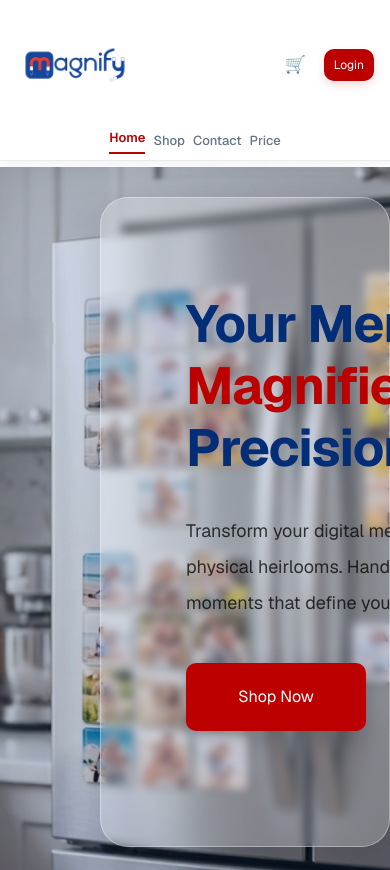
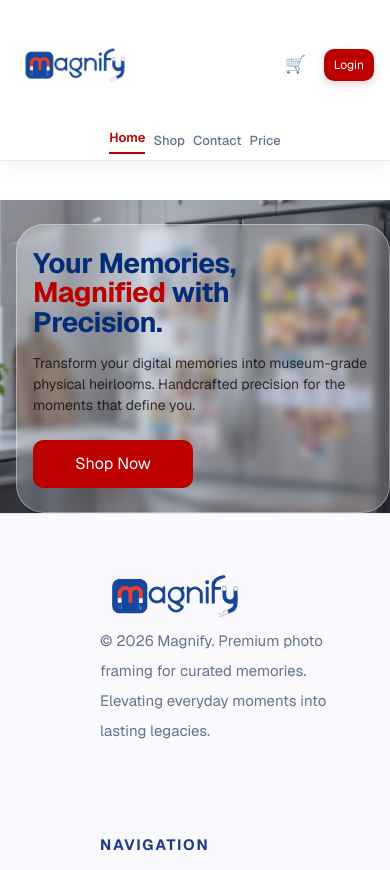
Before and after one commit to Neon-Labz/fridge-magnet-frame-frontend, a Next.js app: page / in a window 390 px wide. Shown: the top 870 px of the page. Built offline with nearby package versions, Linux system fonts and the light colour scheme.

Commit message:
fix(website): tighten mobile hero spacing

```diff
--- a/src/components/website/Hero.tsx
+++ b/src/components/website/Hero.tsx
@@ -6,7 +6,7 @@ export default function Hero() {
   const router = useRouter();
 
   return (
-    <section className="relative mt-[75px] h-[782px] w-full overflow-hidden">
+    <section className="relative mt-[108px] md:mt-[75px] h-auto md:h-[782px] w-full overflow-hidden">
 
       {/* BACKGROUND IMAGE */}
       <div
@@ -20,37 +20,31 @@ export default function Hero() {
       <div className="absolute inset-0 bg-[#002B73]/20" />
 
       {/* CONTENT */}
-      <div className="relative z-10 flex h-full items-start pl-[100px] pt-[30px]">
+      <div className="relative z-10 flex flex-col md:flex-row h-auto md:h-full items-start md:items-stretch pl-4 md:pl-[100px] pt-6 md:pt-[30px]">
 
         {/* GLASS BOX */}
         <div
-          className="
+          className={
+            `
             relative
-            h-[650px]
-            w-[600px]
+            h-auto md:h-[650px]
+            w-full md:w-[600px]
+            max-w-full
             rounded-[28px]
             border
             border-white/35
             bg-[rgba(255,255,255,0.22)]
             backdrop-blur-[4px]
             shadow-[0_10px_40px_rgba(0,0,0,0.15)]
-          "
+          `
+          }
         >
 
           {/* TEXT CONTAINER */}
-          <div className="absolute px-[30px] left-[55px] top-[95px] w-[620px]">
+          <div className="relative md:absolute px-4 md:px-[30px] md:left-[55px] md:top-[95px] md:w-[620px] py-6 md:py-0">
 
             {/* TITLE */}
-            <h1
-              className="
-                font-manrope
-                text-[52px]
-                font-bold
-                leading-[62px]
-                tracking-[-1px]
-                text-[#032d76]
-              "
-            >
+            <h1 className="font-manrope text-[28px] md:text-[52px] font-bold leading-[1.05] md:leading-[62px] tracking-[-0.5px] md:tracking-[-1px] text-[#032d76]">
               Your Memories, <br />
 
               <span className="text-[#BC0000]">
@@ -63,16 +57,7 @@ export default function Hero() {
             </h1>
 
             {/* PARAGRAPH */}
-            <p
-              className="
-                mt-[34px]
-                w-[560px]
-                font-inter
-                text-[18px]
-                leading-[36px]
-                text-black/75
-              "
-            >
+            <p className="mt-4 md:mt-[34px] w-full md:w-[560px] font-inter text-[14px] md:text-[18px] leading-[1.5] md:leading-[36px] text-black/75">
               Transform your digital memories into museum-grade
               <br />
               physical heirlooms. Handcrafted precision for the
@@ -81,25 +66,7 @@ export default function Hero() {
             </p>
 
             {/* BUTTON */}
-            <button
-              onClick={() => router.push('/shop')}
-              className="
-                mt-[42px]
-                flex
-                h-[68px]
-                w-[180px]
-                items-center
-                justify-center
-                rounded-[10px]
-                bg-[#BC0000]
-                text-[18px]
-                font-semibold
-                text-white
-                shadow-[0_10px_25px_rgba(0,0,0,0.18)]
-                transition-all
-                hover:bg-[#a00000]
-              "
-            >
+            <button onClick={() => router.push('/shop')} className="mt-6 md:mt-[42px] flex h-[48px] md:h-[68px] w-[160px] md:w-[180px] items-center justify-center rounded-[10px] bg-[#BC0000] text-[16px] md:text-[18px] font-semibold text-white shadow-[0_10px_25px_rgba(0,0,0,0.18)] transition-all hover:bg-[#a00000]">
               Shop Now
             </button>
 
```
